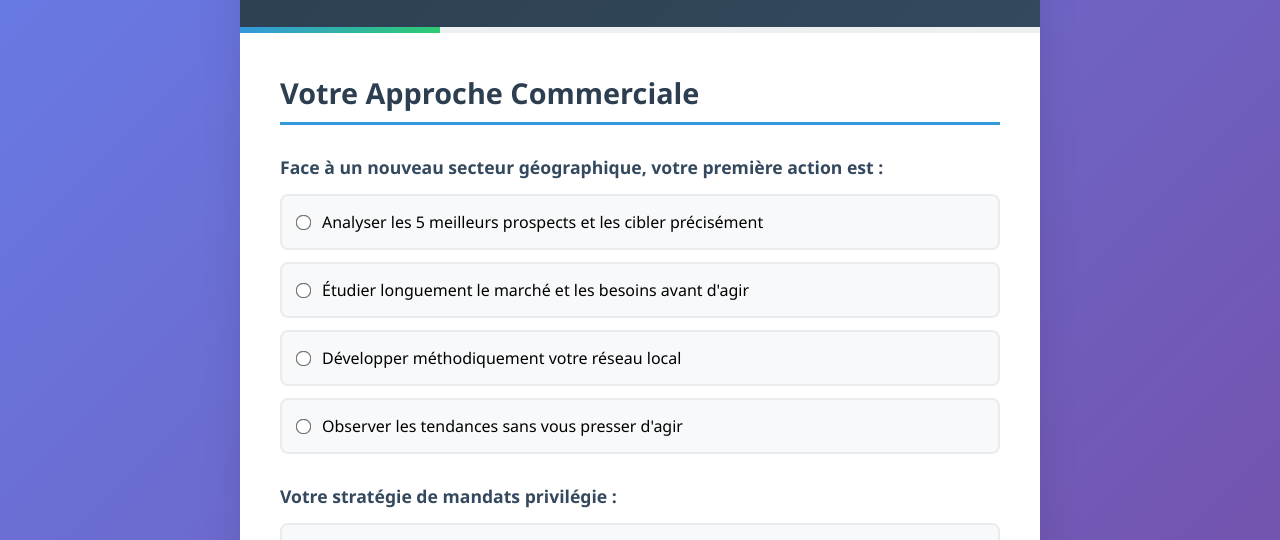
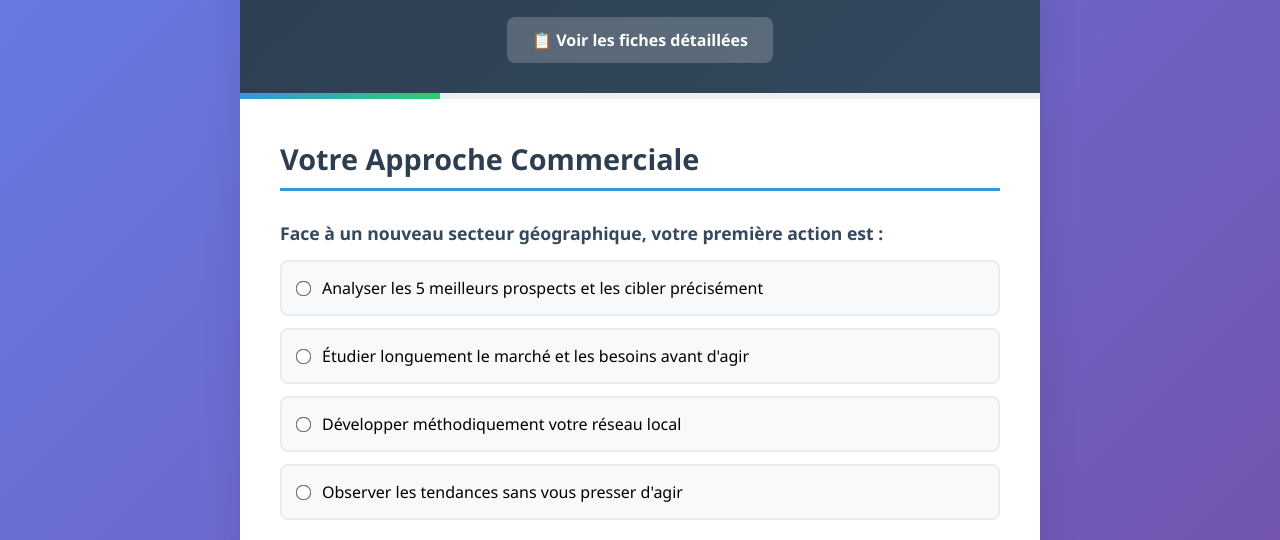
Before and after one commit to Realtoria-Club/styles-agents-immobiliers, a plain HTML site: page index.html in a window 1280 px wide. Shown: the part 221-761 px from the top of the page. Drawn offline with nearby package versions, Linux system fonts and the light colour scheme.

Commit message:
Update index.html
intégration lien des fiches styles agents

```diff
--- a/index.html
+++ b/index.html
@@ -12,6 +12,9 @@
             <h1>Sondage sur les Styles d'Agents Immobiliers</h1>
             <p>Découvrez quel est votre style d'agent immobilier ?</p>
             <p>Le Sniper, le Constructeur, l'Observateur ou l'Attentiste</p>
+            <div style="margin-top: 20px;">
+                <a href="fiches-index.html" class="btn" style="display: inline-block; background: rgba(255, 255, 255, 0.2); color: white; padding: 12px 25px; border-radius: 8px; text-decoration: none; font-weight: 600; transition: background 0.3s ease; backdrop-filter: blur(10px);">📋 Voir les fiches détaillées</a>
+            </div>
         </header>
 
         <div class="progress-bar">
@@ -143,6 +146,7 @@
             <button onclick="hideResults()">Retour</button>
         </div>
     </div>
+
     <script src="https://cdnjs.cloudflare.com/ajax/libs/jspdf/2.5.1/jspdf.umd.min.js"></script>
     <script src="script.js"></script>
 </body>
```
